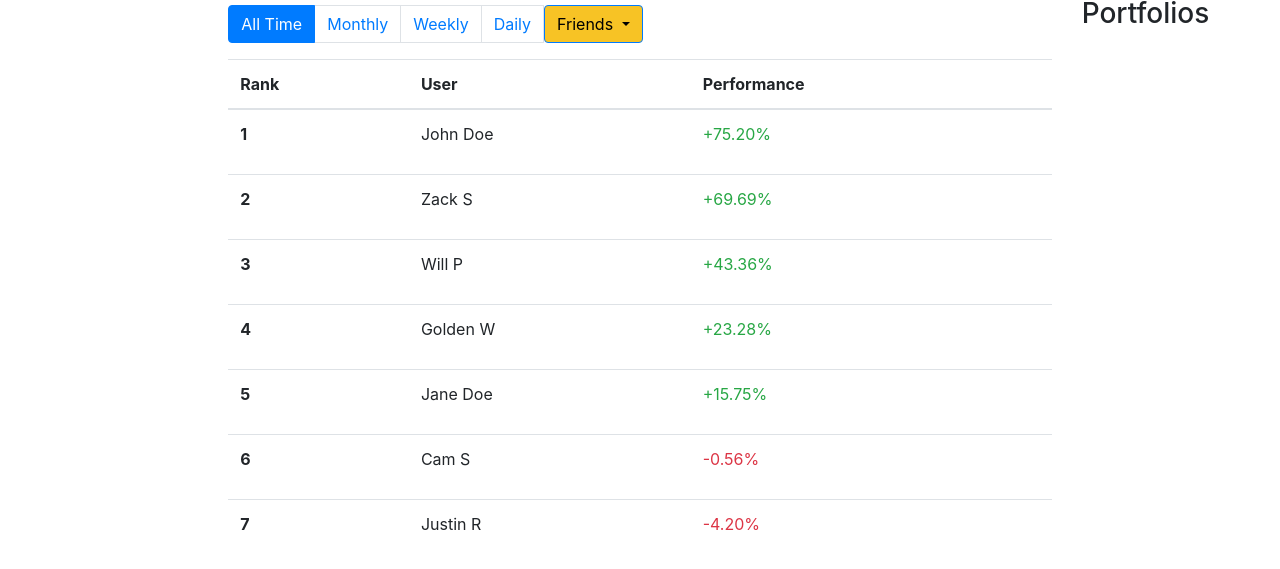
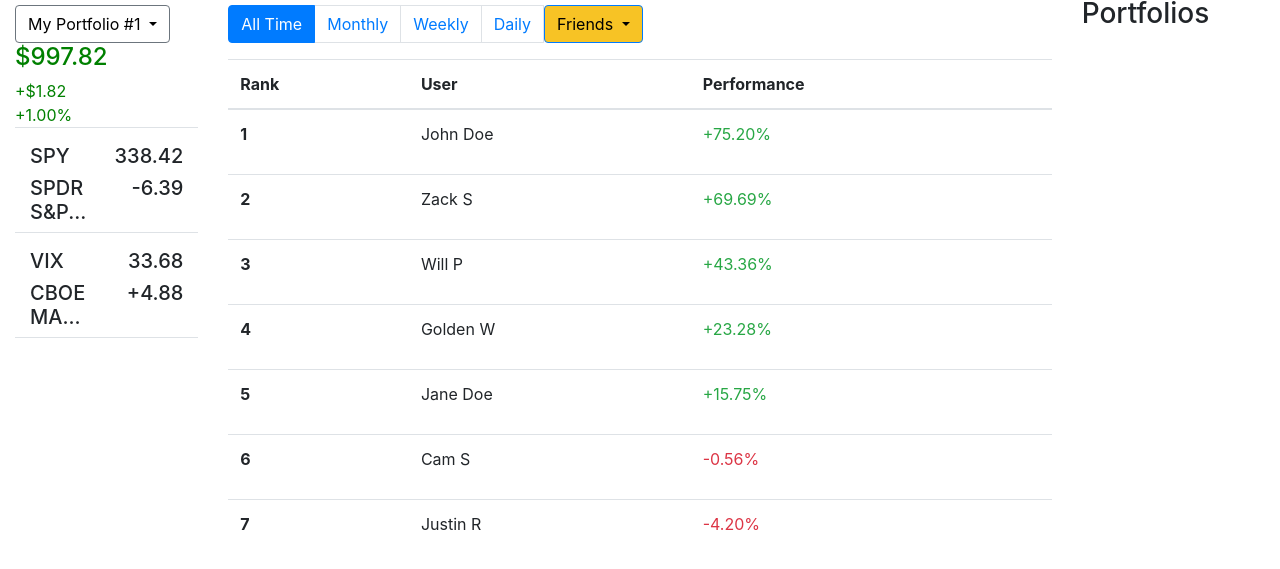
Before and after one commit to goldenwo/cs326-final-iota, a plain HTML site: page rankings.html in a window 1280 px wide. Shown: the part 93-662 px from the top of the page. Drawn offline with nearby package versions, Linux system fonts and the light colour scheme.

Commit message:
rankings with left sidebard

```diff
--- a/rankings.html
+++ b/rankings.html
@@ -45,11 +45,52 @@
 
 
         <div class = 'container-fluid'>
-
-
             <div class = 'row'>
             <div class = 'col-2'>
                 <h3>My Portfolio</h3>
+
+                <div class="dropdown">
+                  <button class="btn btn-secondary dropdown-toggle" type="button" id="dropdownMenuButton" data-toggle="dropdown" aria-haspopup="true" aria-expanded="false">
+                    My Portfolio #1
+                  </button>
+                  <div class="dropdown-menu" aria-labelledby="dropdownMenuButton">
+                    <a class="dropdown-item" href="#">Action</a>
+                    <a class="dropdown-item" href="#">Another action</a>
+                    <a class="dropdown-item" href="#">Something else here</a>
+                  </div>
+              </div>
+              <div class="portfolioNumbers">
+                  <h4>$997.82</h4>
+                  +$1.82 <br>
+                  +1.00%
+              </div>
+              <div class="container-fluid">
+                  <div class="row border-top pt-3">
+                      <div class="container-fluid">
+                          <div class="row">
+                              <div class="col left"><h5>SPY</h5></div>
+                              <div class="col right"><h5>338.42</h5></div>
+                          </div>
+                          <div class="row">
+                              <div class="col left"><h5>SPDR S&P...</h5></div>
+                              <div class="col right"><h5>-6.39</h5></div>
+                          </div>
+                      </div>
+                  </div>
+                  <div class="row border-top border-bottom pt-3">
+                      <div class="container-fluid">
+                          <div class="row">
+                              <div class="col left"><h5>VIX</h5></div>
+                              <div class="col right"><h5>33.68</h5></div>
+                          </div>
+                          <div class="row">
+                              <div class="col left"><h5>CBOE MA...</h5></div>
+                              <div class="col right"><h5>+4.88</h5></div>
+                          </div>
+                      </div>
+                  </div>
+              </div>
+
             </div>
             <div class = 'col-8'>
 
```
